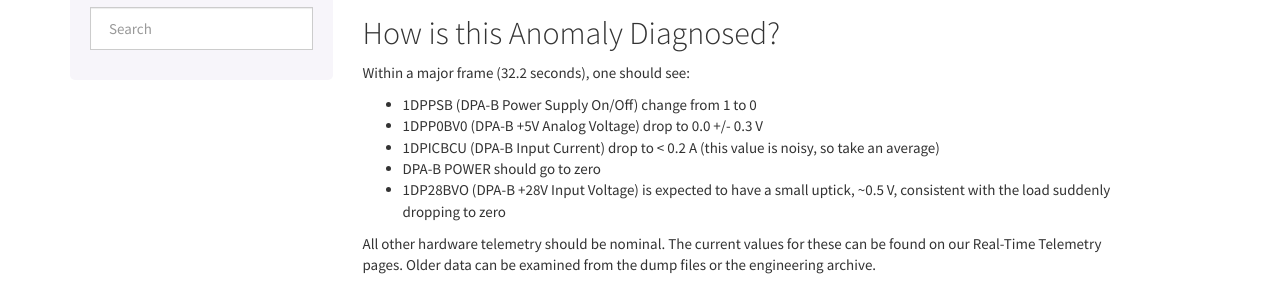
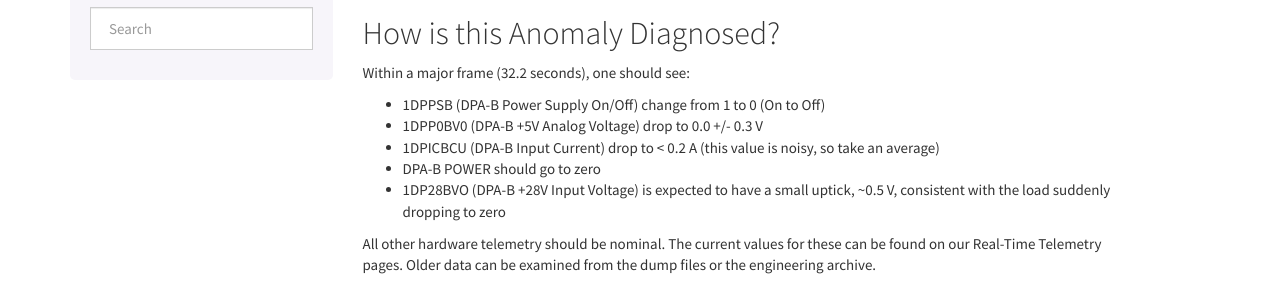
Before and after one commit to acisops/acis_anomaly_pages, a Sphinx documentation site: the page built from source/dpab_shutdown.rst, in a window 1280 px wide and 900 px high. Shown: the part 425-714 px from the top of the window. Built offline with Sphinx 7.4.7, drawn with Linux system fonts in a browser that asks for light colours.

Commit message:
Actually say what 1 to 0 means

```diff
--- a/source/dpaa_shutdown.rst
+++ b/source/dpaa_shutdown.rst
@@ -28,7 +28,7 @@ How is this Anomaly Diagnosed?
 
 Within a major frame (32.2 seconds), one should see:
 
-* 1DPPSA (DPA-A Power Supply On/Off) change from 1 to 0
+* 1DPPSA (DPA-A Power Supply On/Off) change from 1 to 0 (On to Off)
 * 1DPP0AV0 (DPA-A +5V Analog Voltage) drop to 0.0 +/- 0.3 V
 * 1DPICACU (DPA-A Input Current) drop to < 0.2 A (this value is noisy, so take an average)
 * DPA-A POWER should go to zero
--- a/source/dpab_shutdown.rst
+++ b/source/dpab_shutdown.rst
@@ -25,7 +25,7 @@ How is this Anomaly Diagnosed?
 
 Within a major frame (32.2 seconds), one should see:
 
-* 1DPPSB (DPA-B Power Supply On/Off) change from 1 to 0
+* 1DPPSB (DPA-B Power Supply On/Off) change from 1 to 0 (On to Off)
 * 1DPP0BV0 (DPA-B +5V Analog Voltage) drop to 0.0 +/- 0.3 V
 * 1DPICBCU (DPA-B Input Current) drop to < 0.2 A (this value is noisy, so take an average)
 * DPA-B POWER should go to zero
```
